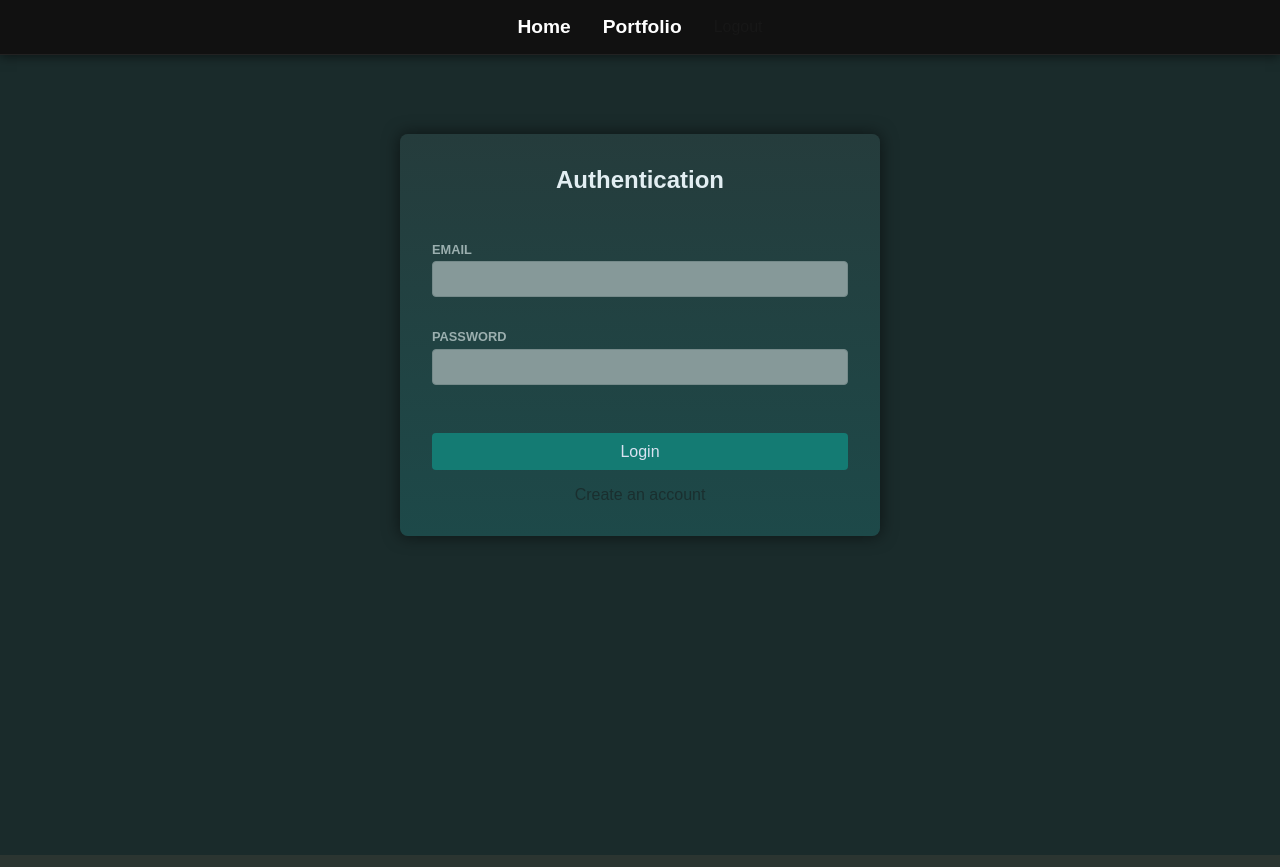
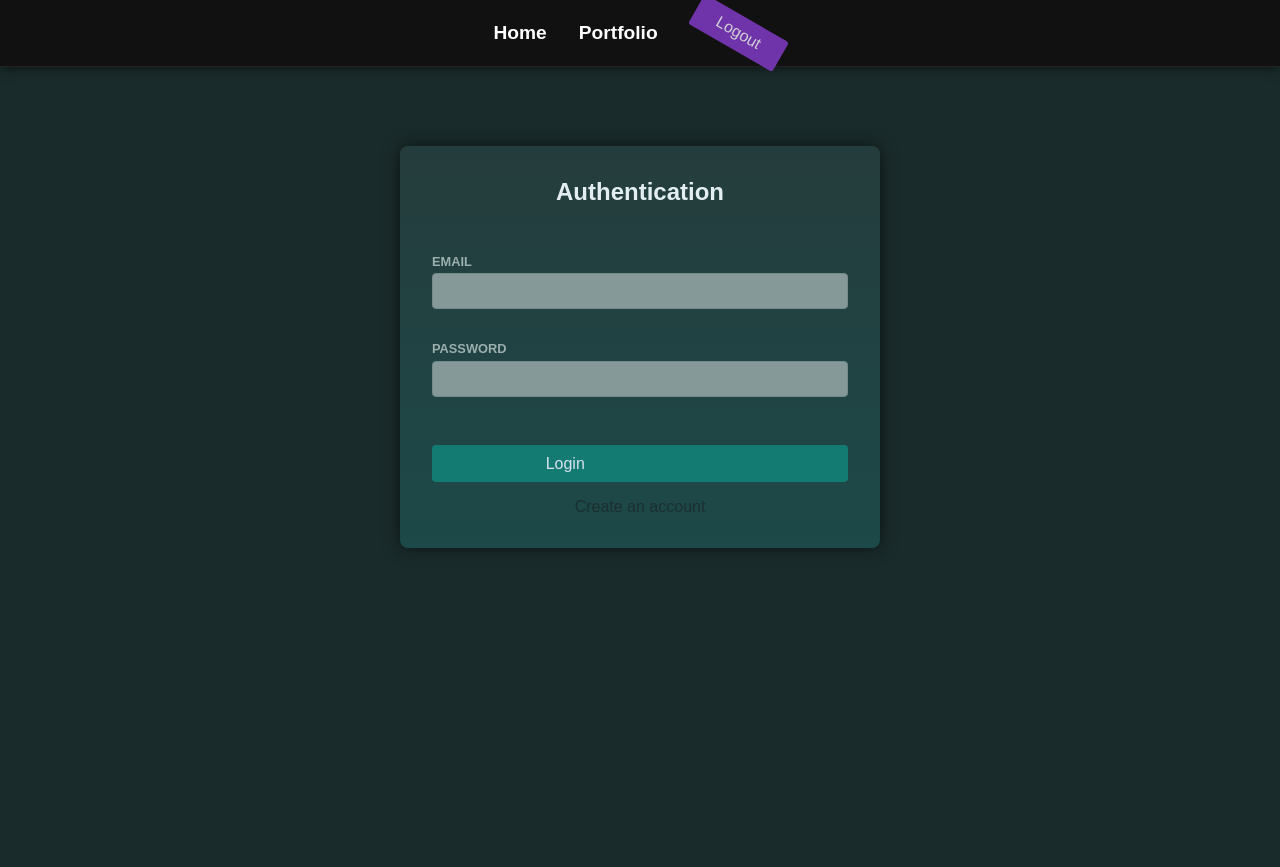
Before and after one commit to Rafael12Ma/StockCalculatorNEXTJS, a Next.js app: page / in a window 1280 px wide. Built offline with nearby package versions, Linux system fonts and the light colour scheme.

Commit message:
Motion framer added to buttons

```diff
--- a/actions/auth-actions.js
+++ b/actions/auth-actions.js
@@ -51,13 +51,27 @@ export async function signup(prevState, formData) {
 export async function login(prevState, formData) {
     const email = formData.get("email")
     const password = formData.get("password")
+    let errors = {}
 
+    if (!email.includes("@")) {
+        errors.email = "Please enter a valid email address "
+    }
+
+    if (password.trim().length < 8) {
+        errors.password = "Password must be at least 8 characters long"
+    }
+
+    if (Object.keys(errors).length > 0) {
+        return {
+            errors
+        }
+    }
     const existingUser = getUserByEmail(email)
 
     if (!existingUser) {
         return {
             errors: {
-                email: "Could not authenticate user, please check yuor credentials."
+                email: "Could not authenticate user, please check your credentials."
             }
         }
     }
@@ -73,7 +87,6 @@ export async function login(prevState, formData) {
     }
     await createAuthSession(existingUser.id);
     redirect('/stocks')
-
 }
 
 
--- a/app/loading.jsx
+++ b/app/loading.jsx
@@ -1,7 +1,7 @@
 export default function RootLoading() {
   return (
     <>
-      <p style={{ textAlign: "center" }}>Loging out...</p>
+      <p style={{ textAlign: "center" }}>Loading...</p>
     </>
   );
 }
--- a/components/home/MainNavigation.jsx
+++ b/components/home/MainNavigation.jsx
@@ -4,6 +4,7 @@ import Link from "next/link";
 import classes from "./MainNavigation.module.css";
 import { usePathname } from "next/navigation";
 import { logout } from "@/actions/auth-actions";
+import { motion } from "framer-motion";
 
 export default function MainNavigationBar() {
   const path = usePathname();
@@ -23,11 +24,17 @@ export default function MainNavigationBar() {
         >
           Portfolio
         </Link>
-        <form action={logout}>
-          <button type="submit" className={classes.navlink}>
-            Logout
-          </button>
-        </form>
+        <motion.div
+          whileHover={{ rotate: 0 }}
+          animate={{ rotate: 30 }}
+          id="auth-header"
+        >
+          <form action={logout}>
+            <button type="submit" className={classes.navlink}>
+              Logout
+            </button>
+          </form>
+        </motion.div>
       </nav>
     </>
   );
--- a/components/home/MainNavigation.module.css
+++ b/components/home/MainNavigation.module.css
@@ -34,7 +34,7 @@
 }
 
 .navlink {
-  background: none;
+  background-color: purple;
   border: none;
   color: inherit;
   font: inherit;
--- a/components/login/ButtonSubmit.jsx
+++ b/components/login/ButtonSubmit.jsx
@@ -2,18 +2,42 @@
 
 import { useFormStatus } from "react-dom";
 import classes from "./ButtonSubmit.module.css";
+import { motion } from "framer-motion";
 
 export default function SubmitButton({ mode }) {
   const status = useFormStatus();
 
   if (status.pending) {
-    return <p style={{ textAlign: "center" }}>Creating user...</p>;
+    return <p style={{ textAlign: "center" }}>Authenticating...</p>;
   }
   return (
     <>
-      <button className={classes.button} type="submit">
-        {mode === "login" ? <p>Login</p> : <p>Create account</p>}
-      </button>
+      <motion.button
+        whileHover={{
+          scale: 1.05,
+        }}
+        whileTap={{
+          scale: 0.95,
+        }}
+        className={classes.button}
+        type="submit"
+      >
+        {mode === "login" ? (
+          <motion.p
+            animate={{ x: ["-50%", "50%"] }}
+            transition={{ repeat: Infinity, duration: 4, ease: "linear" }}
+          >
+            Login
+          </motion.p>
+        ) : (
+          <motion.p
+            animate={{ x: ["-41%", "41%"] }}
+            transition={{ repeat: Infinity, duration: 4, ease: "linear" }}
+          >
+            Create account
+          </motion.p>
+        )}
+      </motion.button>
     </>
   );
 }
--- a/components/login/Login.jsx
+++ b/components/login/Login.jsx
@@ -5,6 +5,8 @@ import { auth } from "@/actions/auth-actions";
 import Link from "next/link";
 import ButtonSubmit from "./ButtonSubmit";
 import { useActionState } from "react";
+import { motion } from "framer-motion";
+
 export default function Login({ mode }) {
   const [state, formAction] = useActionState(auth.bind(null, mode), {});
 
@@ -33,7 +35,14 @@ export default function Login({ mode }) {
                 ))}{" "}
               </ul>
             )}
-            <p>
+            <motion.p
+              whileHover={{ scale: 1.2 }}
+              animate={{ scale: 1 }}
+              transition={{
+                duration: 0.1,
+                ease: "easeInOut",
+              }}
+            >
               {mode === "login" && (
                 <Link href="/?mode=signup" className={classes.mode}>
                   Create an account
@@ -44,7 +53,7 @@ export default function Login({ mode }) {
                   Login with existing account
                 </Link>
               )}{" "}
-            </p>
+            </motion.p>
           </div>
         </form>
       </div>
--- a/package.json
+++ b/package.json
@@ -12,6 +12,7 @@
     "@lucia-auth/adapter-sqlite": "^3.0.2",
     "axios": "^1.13.2",
     "better-sqlite3": "^11.10.0",
+    "framer-motion": "^12.23.25",
     "lucia": "^3.2.2",
     "mongoose": "^9.0.1",
     "next": "16.0.7",
```
Also changed, not shown: 1 other file (tests, documents, lock files or other folders).
